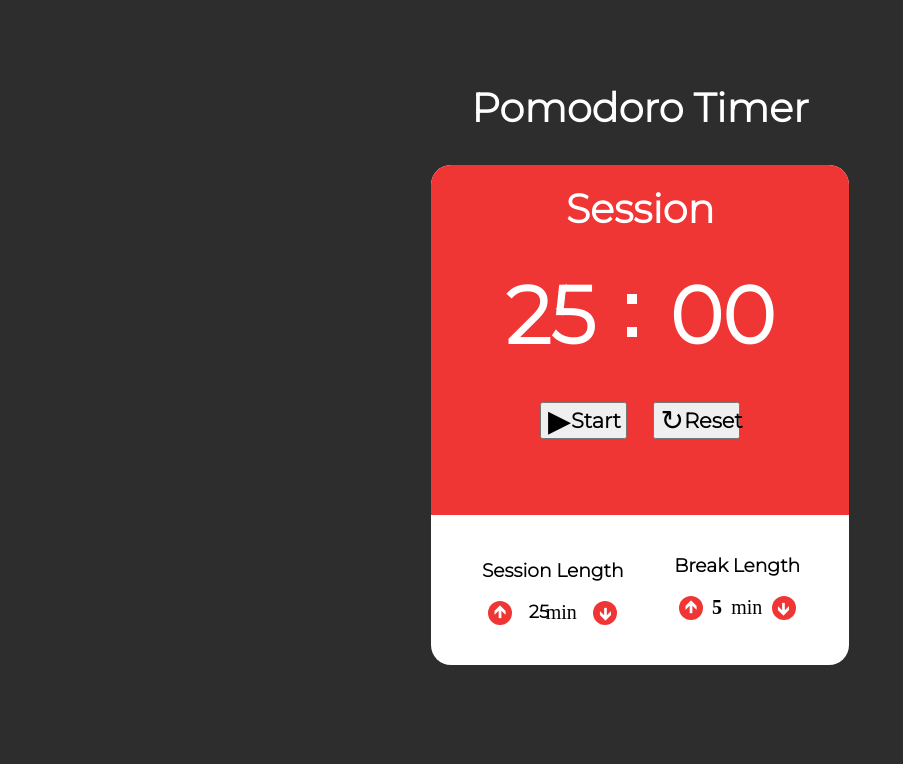
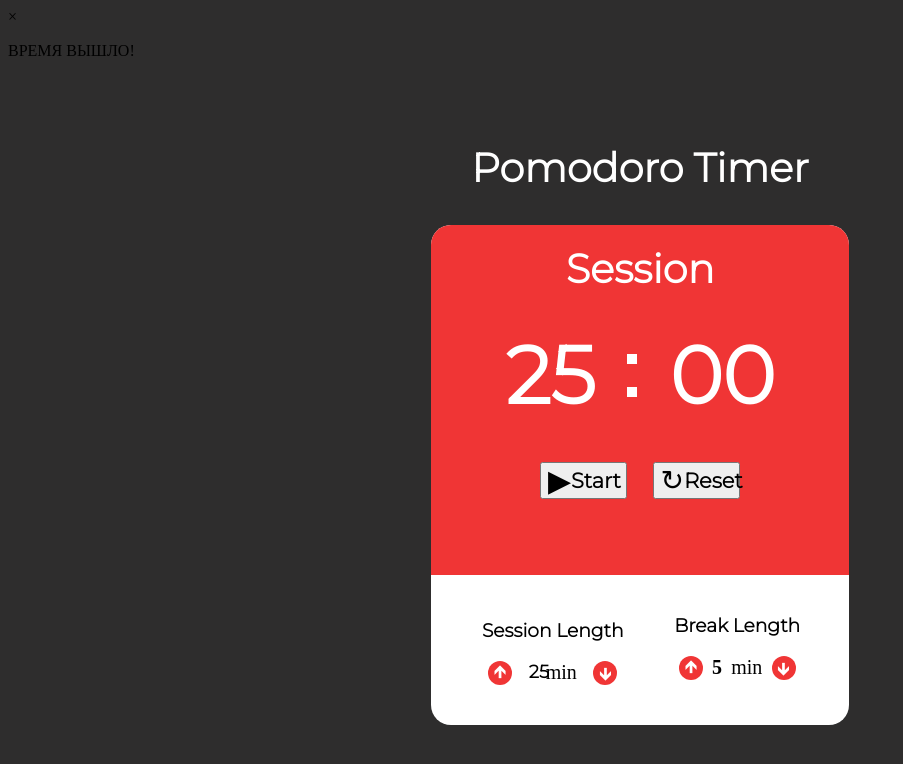
Before and after one commit to nikita22123/pomodoro_timer, a plain HTML site: page index.html in a window 1280 px wide. Shown: the whole page, without its empty margins (0-903 px from the left). Drawn offline with nearby package versions, Linux system fonts and the light colour scheme.

Commit message:
Update index.html

```diff
--- a/index.html
+++ b/index.html
@@ -10,6 +10,13 @@
 <link href="https://fonts.googleapis.com/css2?family=Montserrat:wght@300&display=swap" rel="stylesheet">
 </head>
 <body>
+	<div id="myModal" class="modal">
+  <div class="modal-content">
+    <audio id="alarmSound" src="alarm.mp3" loop autoplay></audio>
+    <span class="close">&times;</span>
+    <p>ВРЕМЯ ВЫШЛО!</p>
+  </div>
+</div>
 	<div class="timer">
 		<h2>
 			Pomodoro Timer
@@ -20,6 +27,7 @@
 					<h2>
 						Session
 					</h2>
+
 					<div class="time">
 						<span class="timeMin">
 							25
```
